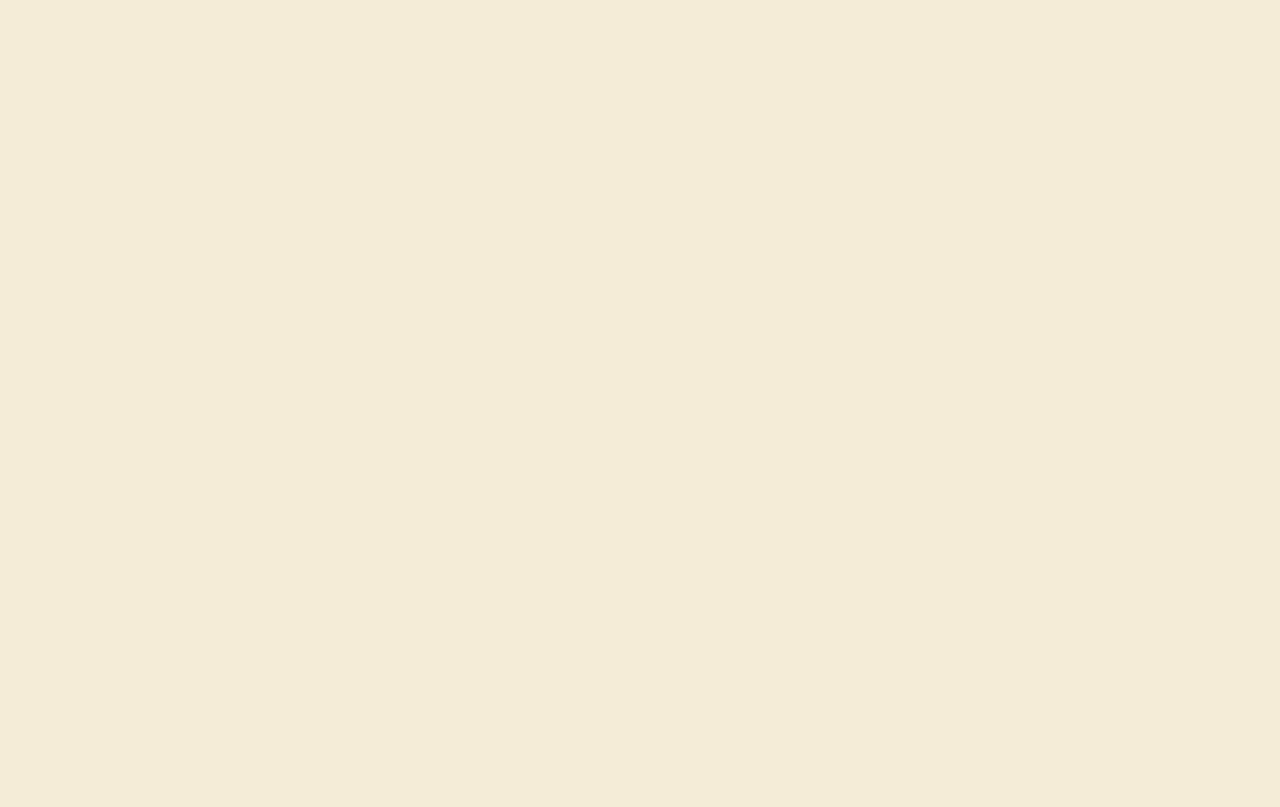
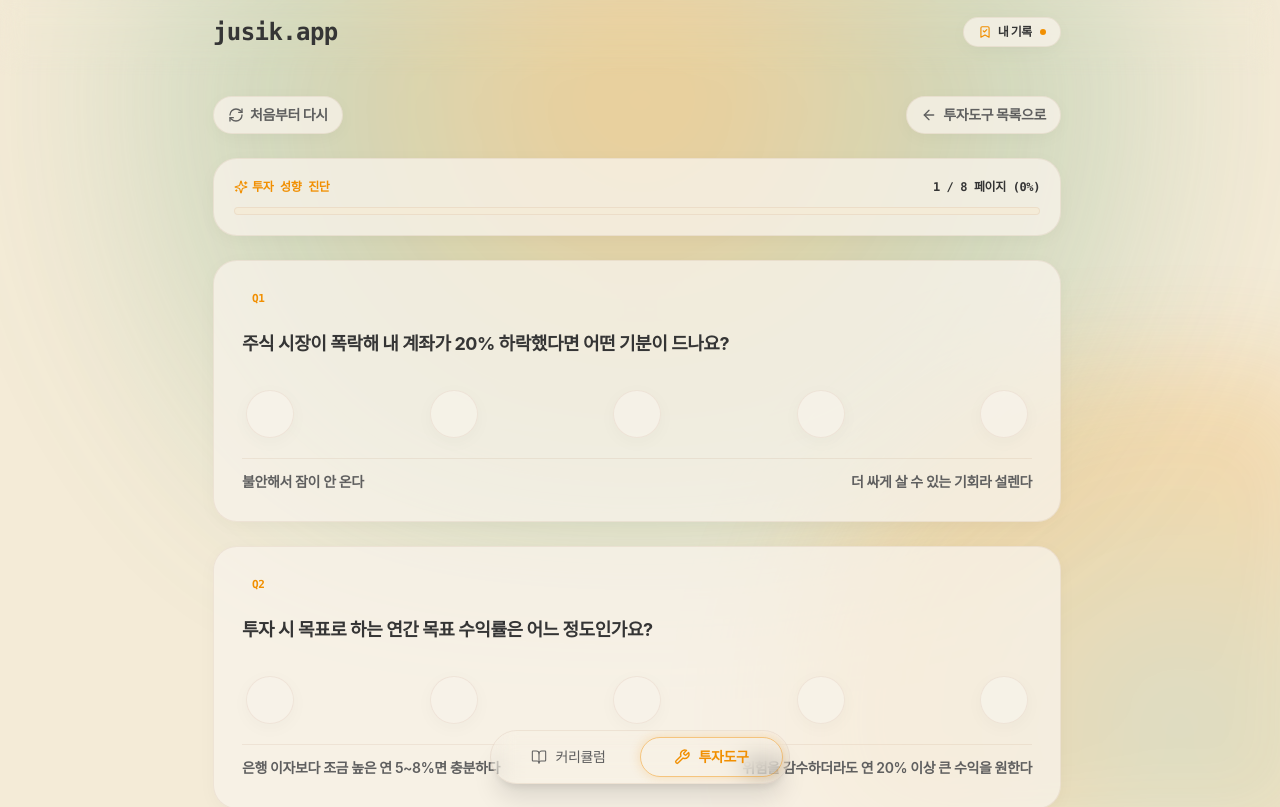
Before and after one commit to hajooi/jusik-app, a Next.js app: page /tools/type/1 in a window 1280 px wide. Before the commit this address had no page. Shown: the top 807 px of the page. Built offline with nearby package versions, Linux system fonts and the light colour scheme.

Commit message:
fix: Serve unique dynamic OpenGraph metadata per investment type code without HTTP redirects

```diff
--- a/src/app/tools/type/[code]/page.tsx
+++ b/src/app/tools/type/[code]/page.tsx
@@ -1,6 +1,6 @@
 import { Metadata } from 'next';
 import { PERSONALITY_PROFILES } from '@/data/investmentSurvey';
-import { redirect } from 'next/navigation';
+import InvestmentSurveyPage from '@/app/tools/type/page';
 
 type Props = {
   params: { code: string };
@@ -64,5 +64,5 @@ export async function generateMetadata({ params }: Props): Promise<Metadata> {
 
 export default function DynamicTypePage({ params }: Props) {
   const code = params.code?.toUpperCase();
-  redirect(`/tools/type?result=${code}`);
+  return <InvestmentSurveyPage initialCode={code} />;
 }
--- a/src/app/tools/type/layout.tsx
+++ b/src/app/tools/type/layout.tsx
@@ -22,10 +22,10 @@ export const metadata: Metadata = {
     siteName: '주식앱',
     images: [
       {
-        url: 'https://jusik.app/types/GATR.png',
-        width: 800,
-        height: 800,
-        alt: '투자 성향 3D 아이콘',
+        url: 'https://jusik.app/og-image.png',
+        width: 1200,
+        height: 630,
+        alt: '투자 성향 진단 | 주식앱',
       },
     ],
     locale: 'ko_KR',
@@ -35,7 +35,7 @@ export const metadata: Metadata = {
     card: 'summary_large_image',
     title: '투자 성향 진단 | 나에게 딱 맞는 투자 스타일 찾기',
     description: '40문항으로 알아보는 나의 주식 투자 성향과 맞춤형 위험 관리법 진단',
-    images: ['https://jusik.app/types/GATR.png'],
+    images: ['https://jusik.app/og-image.png'],
   },
 };
 
--- a/src/app/tools/type/page.tsx
+++ b/src/app/tools/type/page.tsx
@@ -8,9 +8,9 @@ import ResultView from '@/components/type/ResultView';
 import { ArrowLeft, ArrowRight, Sparkles, RefreshCw, CheckCircle2 } from 'lucide-react';
 import { useAuth } from '@/context/AuthContext';
 
-function SurveyContent() {
+function SurveyContent({ initialCode }: { initialCode?: string }) {
   const searchParams = useSearchParams();
-  const sharedCode = searchParams.get('result')?.toUpperCase();
+  const sharedCode = (initialCode || searchParams.get('result'))?.toUpperCase();
   const sharedProfile = sharedCode && PERSONALITY_PROFILES[sharedCode] ? PERSONALITY_PROFILES[sharedCode] : null;
 
   const { user, updateInvestmentType } = useAuth();
@@ -353,10 +353,10 @@ function SurveyContent() {
   );
 }
 
-export default function InvestmentSurveyPage() {
+export default function InvestmentSurveyPage({ initialCode }: { initialCode?: string }) {
   return (
     <React.Suspense fallback={<div className="max-w-4xl mx-auto p-8 text-center text-sm font-bold">로딩 중...</div>}>
-      <SurveyContent />
+      <SurveyContent initialCode={initialCode} />
     </React.Suspense>
   );
 }
```
